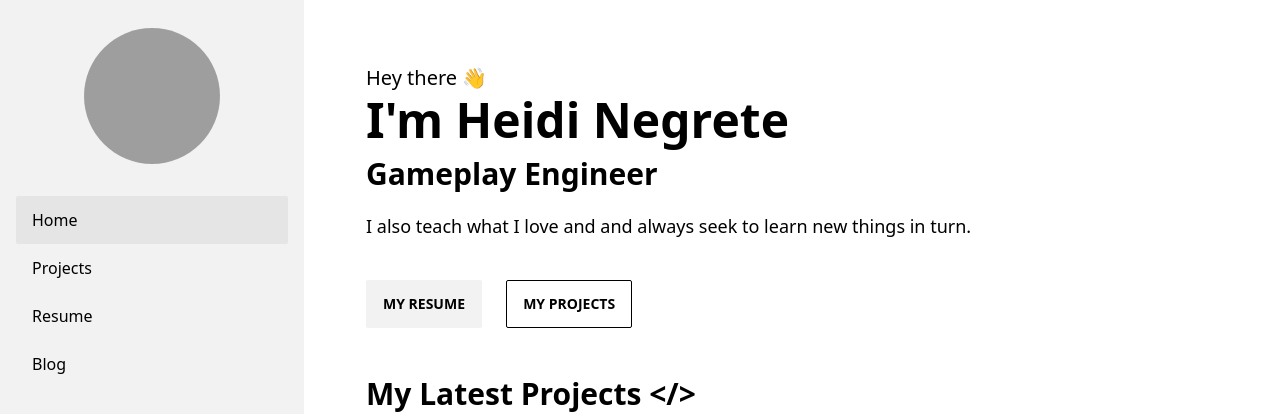
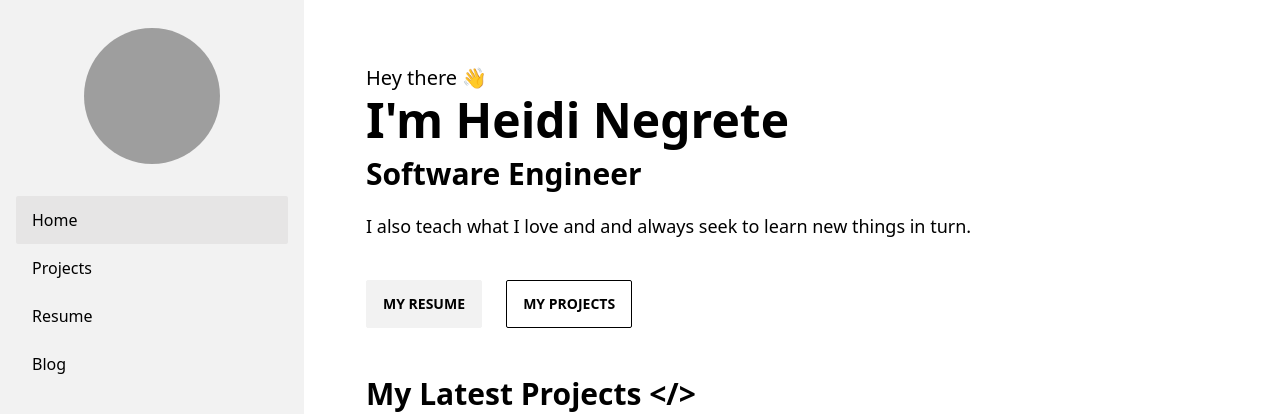
Before and after one commit to Heidi-Negrete/negrete.dev, an Astro site: page / in a window 1280 px wide. Shown: the top 414 px of the page. Built offline with nearby package versions, Linux system fonts and the light colour scheme; Astro itself is replaced by a stand-in of ours; grey boxes are pictures that could not be loaded.

Commit message:
Update index.astro

```diff
--- a/src/pages/index.astro
+++ b/src/pages/index.astro
@@ -14,7 +14,7 @@
   <div class="pb-12 mt-5">
     <div class="text-xl py-1">Hey there 👋</div>
     <div class="text-5xl font-bold">I'm Heidi Negrete</div>
-    <div class="text-3xl py-3 font-bold">Gameplay Engineer</div>
+    <div class="text-3xl py-3 font-bold">Software Engineer</div>
     <div class="py-2">
       <text class="text-lg"
         >I also teach what I love and and always seek to learn new things in
```
